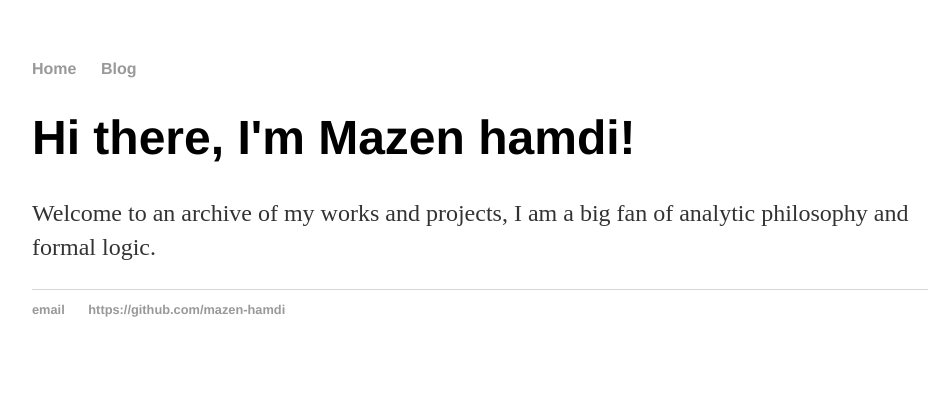
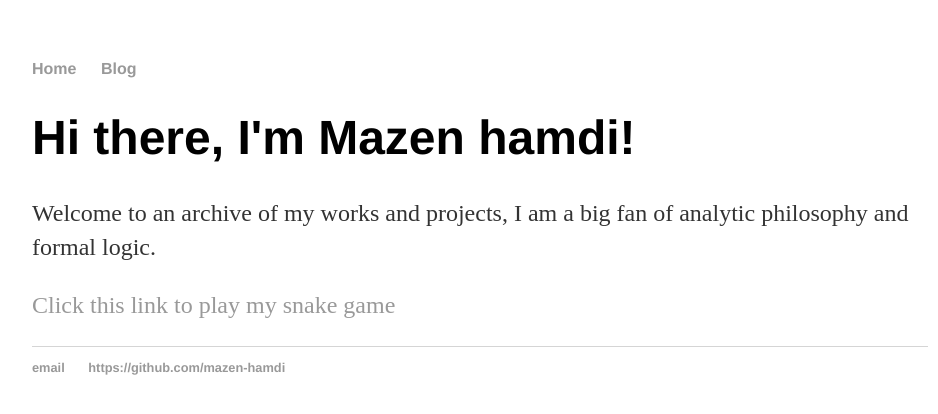
Before and after one commit to mazen-hamdi/mazen-hamdi.github.io, a Jekyll site: the page built from index.html, in a window 1280 px wide. Shown: the top 414 px of the page, without its empty margins (160-1098 px from the left). Built offline with Jekyll 4.4.1, drawn with Linux system fonts in a browser that asks for light colours.

Commit message:
Update index.html

```diff
--- a/index.html
+++ b/index.html
@@ -5,4 +5,5 @@ title: Mazen's website launch
 <div class="blurb">
 	<h1>Hi there, I'm Mazen hamdi!</h1>
 	<p>Welcome to an archive of my works and projects, I am a big fan of analytic philosophy and formal logic.</p>
+	<p><a href="https://mazen-hamdi.github.io/snake">Click this link to play my snake game</a> </p>
 </div><!-- /.blurb -->
```
